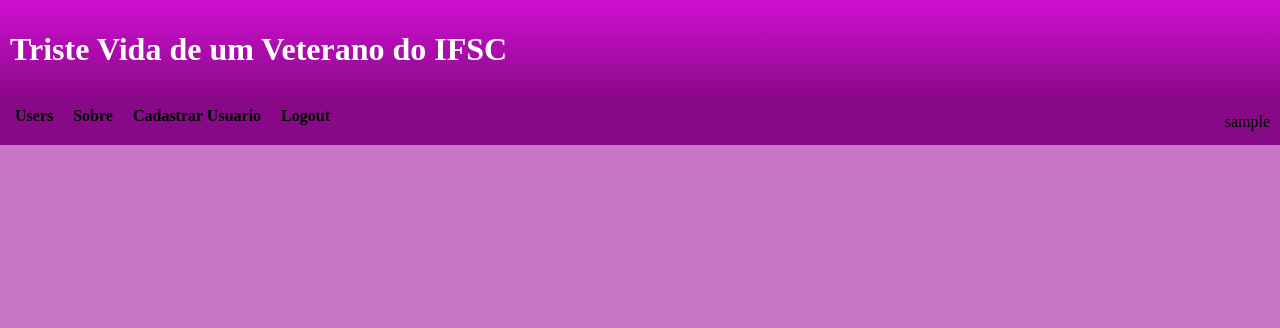
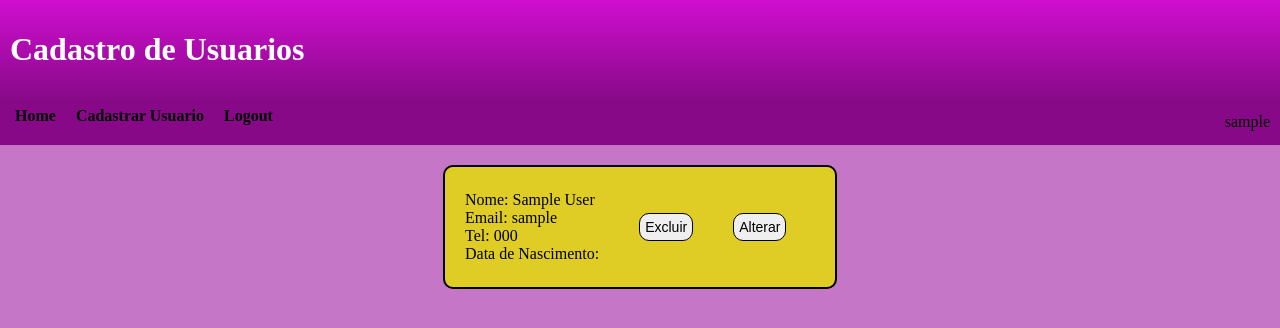
Before and after one commit to SoaresVini/ppi-ifsc, a PHP site: page /home.php in a window 1280 px wide. Shown: the top 328 px of the page. Run offline with PHP 8.4, Linux system fonts and the light colour scheme; the visitor is signed in with stand-in values (Sample User, id 1); tables that the repository leaves empty or names only in its code hold one stand-in row (values such as "Sample post"); data that the repository does not hold is empty.

Commit message:
correções

```diff
--- a/Trabalho Final/db.php
+++ b/Trabalho Final/db.php
@@ -8,32 +8,36 @@ function conectaBD()
 
 }
 
-function atualizaUser($id, $nome, $email)
+function atualizaUser($id, $nome, $email, $telefone, $dataNasc)
 {
   try {
     $con = conectaBD();
     $con->setAttribute(PDO::ATTR_ERRMODE, PDO::ERRMODE_EXCEPTION);
-    $sql = "UPDATE user SET nome=?, login=? WHERE id=?";
+    $sql = "UPDATE user SET nome=?, login=?, telefone=?, dataNasc=? WHERE id=?";
     $stm = $con->prepare($sql);
     $stm->bindParam(1, $nome);
     $stm->bindParam(2, $email);
     $stm->bindParam(3, $id);
+    $stm->bindParam(4, $telefone);
+    $stm->bindParam(5, $dataNasc);
     $stm->execute();
   } catch (PDOException $e) {
     echo 'ERROR: ' . $e->getMessage();
   }
 }
 
-function insert($nome, $email, $senha)
+function insert($nome, $email, $senha, $telefone, $dataNasc)
 {
   try {
     $con = conectaBD();
     $con->setAttribute(PDO::ATTR_ERRMODE, PDO::ERRMODE_EXCEPTION);
-    $sql = "INSERT INTO user (login,nome,senha) VALUES (?,?,?)";
+    $sql = "INSERT INTO user (login,nome,senha,telefone,dataNasc) VALUES (?,?,?,?,?)";
     $stm = $con->prepare($sql);
     $stm->bindParam(1, $email);
     $stm->bindParam(2, $nome);
     $stm->bindParam(3, $senha);
+    $stm->bindParam(4, $telefone);
+    $stm->bindParam(5, $dataNasc);
     $stm->execute();
   } catch (PDOException $e) {
     echo 'ERROR: ' . $e->getMessage();
--- a/Trabalho Final/home.php
+++ b/Trabalho Final/home.php
@@ -1,28 +1,62 @@
 <!DOCTYPE html>
 <html lang="en">
+<head>
+    <meta charset="UTF-8">
+    <meta http-equiv="X-UA-Compatible" content="IE=edge">
+    <meta name="viewport" content="width=device-width, initial-scale=1.0">
+    <link rel="shortcut icon" href="favicon.png" type="image/x-icon">
+    <link rel="stylesheet" href="home.css">
+    <title>Users</title>
 
-<head>
-  <meta charset="UTF-8">
-  <meta http-equiv="X-UA-Compatible" content="IE=edge">
-  <meta name="viewport" content="width=device-width, initial-scale=1.0">
+    <style>
+        button {
+            margin-left: 40px;
+            padding: 5px;
+            font-size: 14px;
+            cursor: pointer;
+            border: 1px solid black;
+            border-radius: 10px;
+        }
 
-   <link rel="stylesheet" href="home.css">
+        button:hover{
+            background-color: rgb(165, 31, 165);
+        }
 
-  <title>Home</title>
+        ul {
+            display : flex;
+            align-items: center;
+            flex-direction: column;
+            margin-top: 20px;
+            padding-left: 0;
+            list-style-type: none;
+        }
+        li {
+            background-color: rgb(223, 204, 36);
+            margin-bottom: 10px;
+            border: 2px solid black;
+            border-radius: 10px;
+            height: 80px;
+            width: 350px;
+            display: flex;
+            flex-direction: row;
+            align-items: center;
+            padding: 20px;
+        }
+
+
+    </style>
 </head>
-
 <body>
 
 <header>
 
-    <h1>Triste Vida de um Veterano do IFSC</h1>
+    <h1>Cadastro de Usuarios</h1>
 
 </header>
 <nav>
 
    <div>
-     <a href="user.php">Users</a>
-     <a href="sobre.php">Sobre</a>
+   <a href="home.php">Home</a>
      <a href="cadastro.html">Cadastrar Usuario</a>
      <a href="Logout.php">Logout</a>
    </div>
@@ -38,8 +72,41 @@
    </div>
  </nav>
 
+
+<?php
+    include_once "db.php";
+    $users = recuperaAll();
+
+    // Verifica se existem registros retornados
+    if (!empty($users)) {
+        echo "<ul>";
+        foreach ($users as $user) {
+            echo "<li>
+                    Nome: {$user['nome']} <br> Email: {$user['login']} <br> Tel: {$user['telefone']} <br> Data de Nascimento: {$user['dataNasc']}
+                    <button onclick=\"deleteUser({$user['id']})\">Excluir</button>
+                    <button onclick=\"alterarUser({$user['id']})\">Alterar</button>
+                </li>";
+        }
+        echo "</ul>";
+    } else {
+        echo "<p>Nenhum usuário cadastrado.</p>";
+    }
+?>
+
+<script>
+    function deleteUser(id) {
+        if (confirm("Deseja confirmar esta ação?")) {
+            window.location.href = 'delete.php?id=' + id;
+        } else {
+            alert("Ação cancelada.");
+        }
+
+    }
+
+    function alterarUser(id) {
+        window.location.href = 'alterar.php?id=' + id;
+    }
+</script>
+
 </body>
-
-
-
 </html>
--- a/Trabalho Final/index.html
+++ b/Trabalho Final/index.html
@@ -6,6 +6,7 @@
   <meta http-equiv="X-UA-Compatible" content="IE=edge">
   <meta name="viewport" content="width=device-width, initial-scale=1.0">
   <title>Login</title>
+
   <link rel="stylesheet" href="style.css">
 </head>
 
--- a/Trabalho Final/verificalogin.php
+++ b/Trabalho Final/verificalogin.php
@@ -10,6 +10,6 @@
       $_SESSION['login'] = $login;
       header('Location: home.php');
     }else {
-      header('Location: login.html');
+      header('Location: index.html');
     }
 ?>
```
Also changed, not shown: Trabalho Final/CadDB.php (+5 -3 lines), Trabalho Final/alterar.php (+62 -14 lines), Trabalho Final/cadastro.html (+20 -7 lines), Trabalho Final/cadastrologin.html (+18 -3 lines), Trabalho Final/favicon.png (added).
